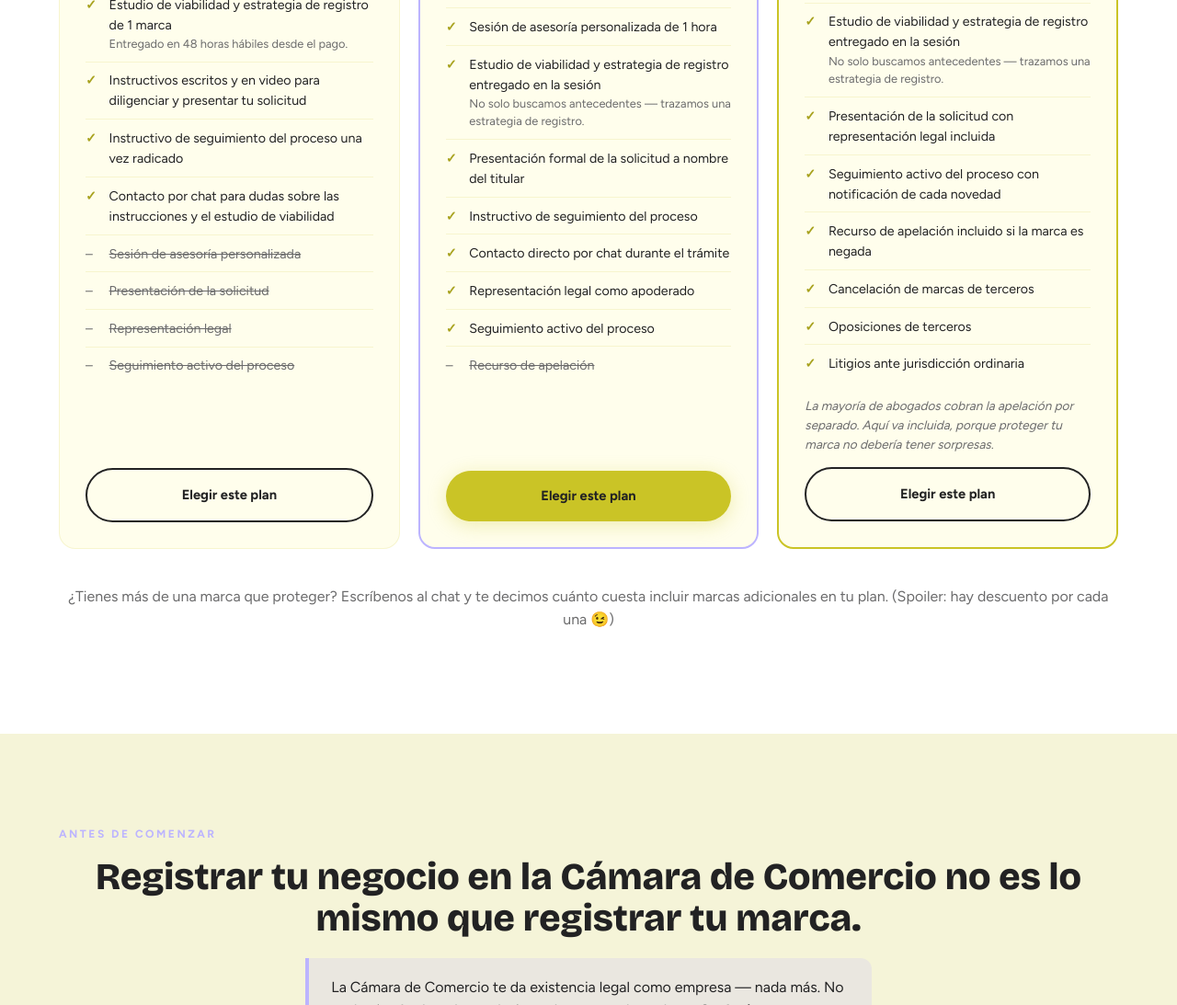
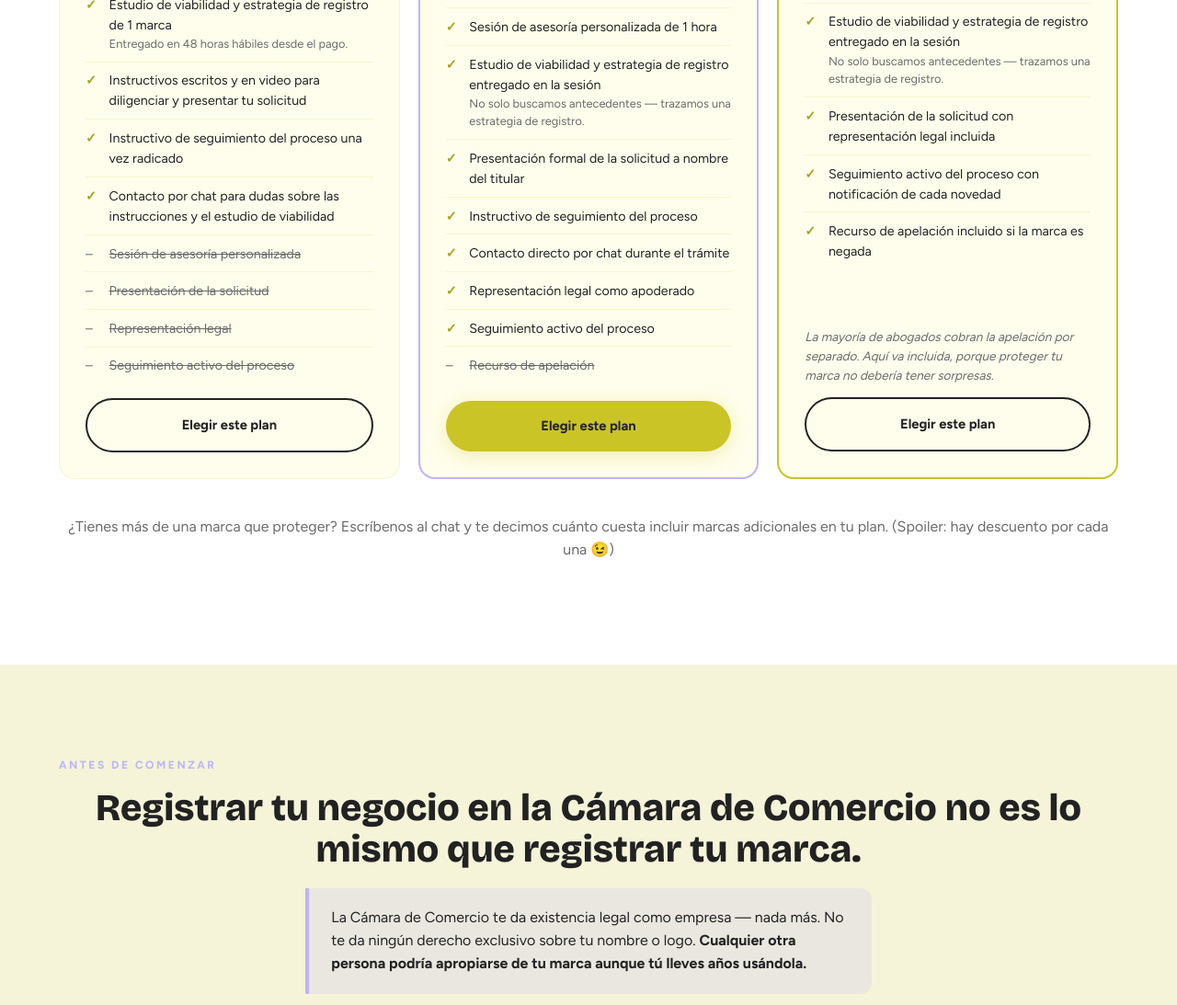
Before and after one commit to marcalocol/M-rcalo-WEB, a plain HTML site: page index.html in a window 1280 px wide. Shown: the part 1452-2545 px from the top of the page at 92% size. Drawn offline with nearby package versions, Linux system fonts and the light colour scheme.

Commit message:
Remove third-party trademark-related list items
Removed unnecessary list items related to third-party trademarks.

```diff
--- a/index.html
+++ b/index.html
@@ -116,9 +116,6 @@
         <li class="yes">Presentación de la solicitud con representación legal incluida</li>
         <li class="yes">Seguimiento activo del proceso con notificación de cada novedad</li>
         <li class="yes">Recurso de apelación incluido si la marca es negada</li>
-        <li class="yes">Cancelación de marcas de terceros</li>
-        <li class="yes">Oposiciones de terceros</li>
-        <li class="yes">Litigios ante jurisdicción ordinaria</li>
       </ul>
       <p class="plan-note">La mayoría de abogados cobran la apelación por separado. Aquí va incluida, porque proteger tu marca no debería tener sorpresas.</p>
       <a class="btn btn-outline" href="https://wa.me/573009574511?text=Hola%2C%20me%20interesa%20el%20plan%20completo%20de%20inicio%20a%20fin" target="_blank" rel="noopener">Elegir este plan</a>
```
